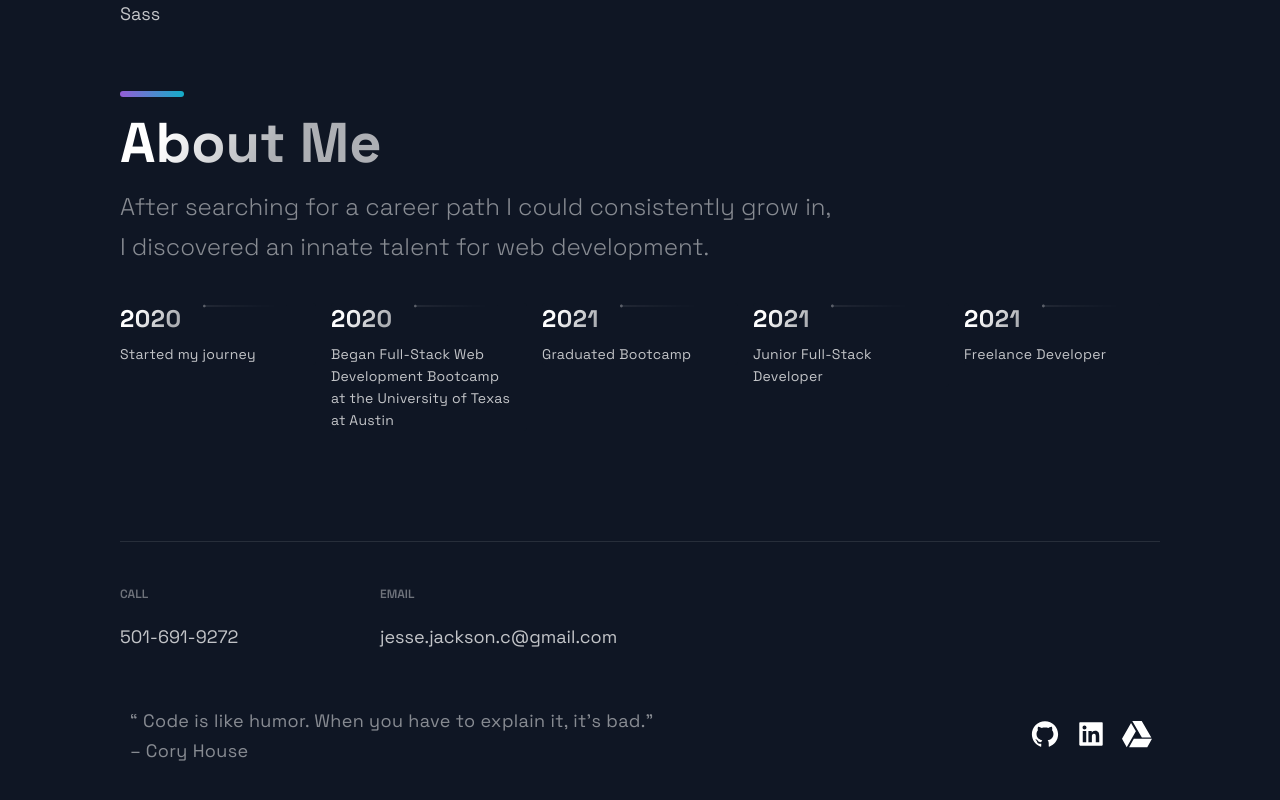
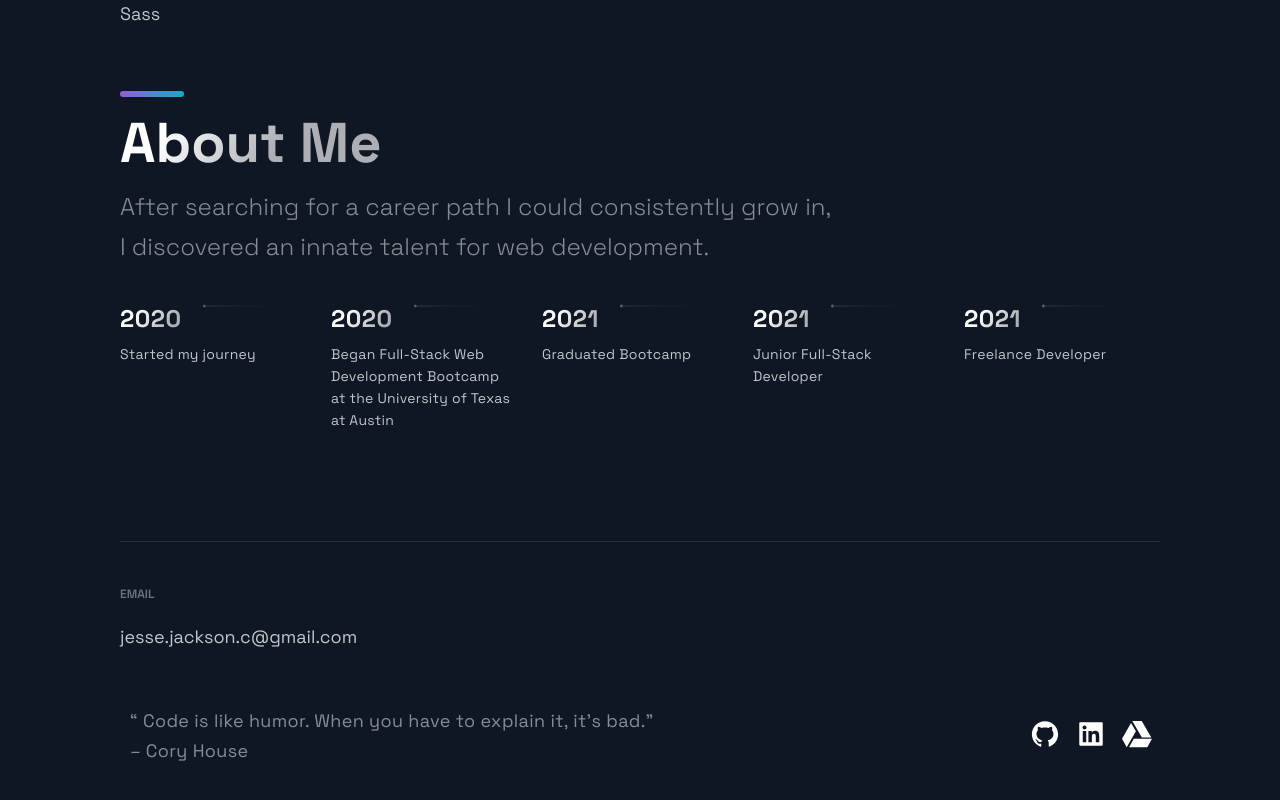
Before and after one commit to JesseJ713/personal-portfolio, a Next.js app: page / in a window 1280 px wide. Shown: the part 2718-3518 px from the top of the page. Built offline with nearby package versions, Linux system fonts and the light colour scheme.

Commit message:
Removed contact info

```diff
--- a/src/components/Footer/Footer.js
+++ b/src/components/Footer/Footer.js
@@ -19,10 +19,6 @@ const Footer = () => {
   return (
     <FooterWrapper>
       <LinkList>
-        <LinkColumn>
-          <LinkTitle>Call</LinkTitle>
-          <LinkItem href='tel:501-691-9272'>501-691-9272</LinkItem>
-        </LinkColumn>
         <LinkColumn>
           <LinkTitle>Email</LinkTitle>
           <LinkItem href='mailto:jesse.jackson.c@gmail.com'>
```
